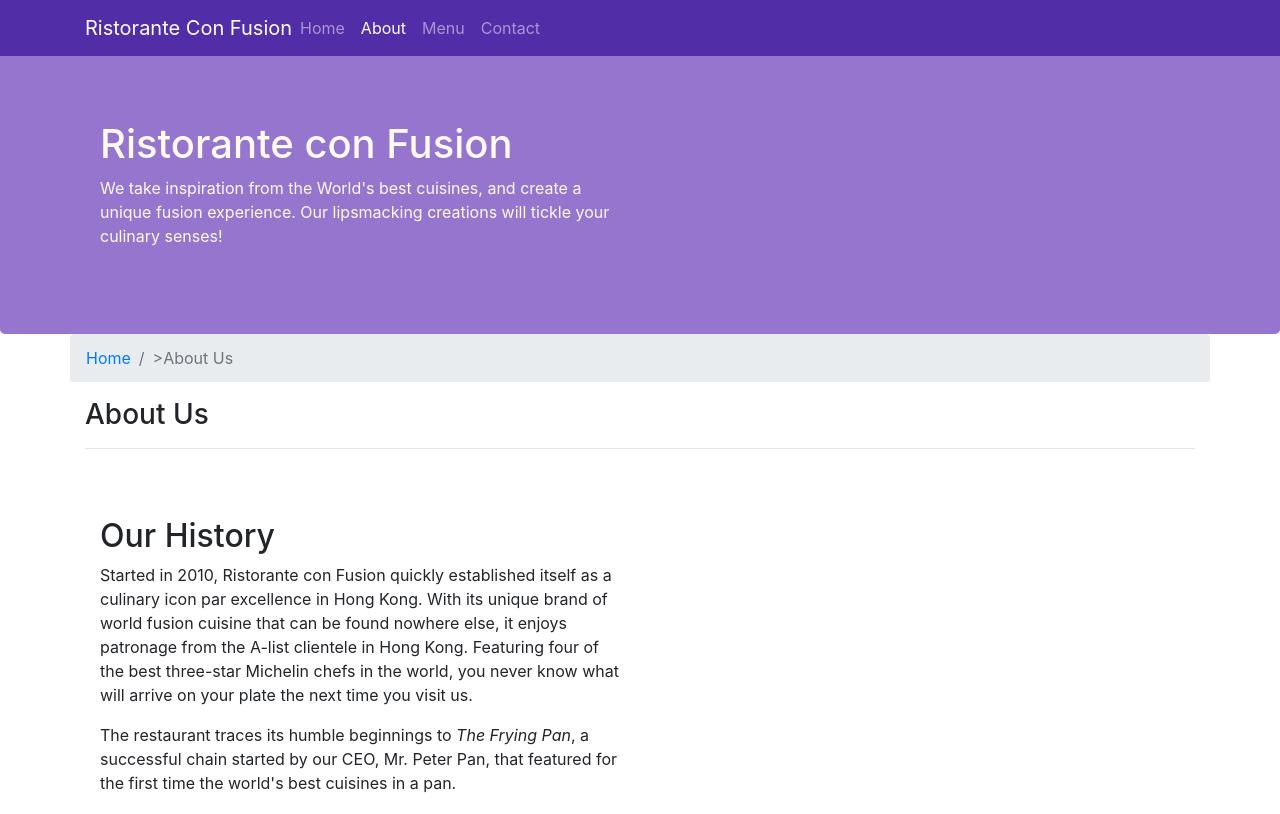
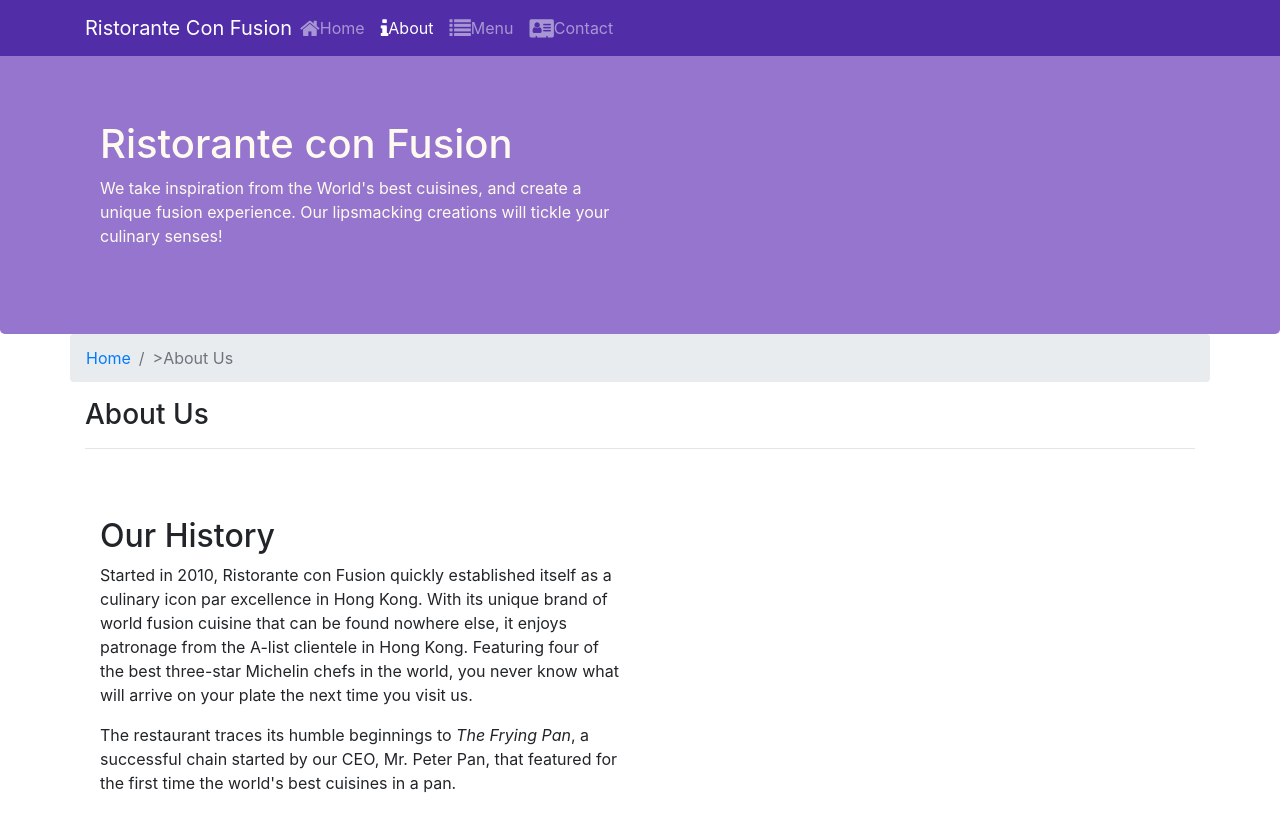
Before and after one commit to atul-dhamija/Restaurant_Website, a website: page aboutus.html in a window 1280 px wide. Shown: the top 814 px of the page. Drawn offline with nearby package versions, Linux system fonts and the light colour scheme.

Commit message:
font awesome

```diff
--- a/aboutus.html
+++ b/aboutus.html
@@ -10,6 +10,8 @@
 
   <!-- Bootstrap CSS -->
   <link rel="stylesheet" href="node_modules/bootstrap/dist/css/bootstrap.min.css">
+  <link rel="stylesheet" href="node_modules/font-awesome/css/font-awesome.min.css">
+  <link rel="stylesheet" href="node_modules/bootstrap-social/bootstrap-social.css">
   <link rel="stylesheet" href="css/styles.css">
 
   <title>Ristorante Con Fusion: About Us</title>
@@ -26,10 +28,10 @@
             <a class="navbar-brand mr-auto" href="#">Ristorante Con Fusion</a>
             <div class="collapse navbar-collapse" id="Navbar">
                 <ul class="navbar-nav mr-auto">
-                    <li class="nav-item"><a class="nav-link" href="./index.html">Home</a></li>
-                    <li class="nav-item active"><a class="nav-link" href="#">About</a></li>
-                    <li class="nav-item"><a class="nav-link" href="#">Menu</a></li>
-                    <li class="nav-item"><a class="nav-link" href="#">Contact</a></li>
+                    <li class="nav-item"><a class="nav-link" href="./index.html"><span class="fa fa-home fa-lg"></span>Home</a></li>
+                    <li class="nav-item active"><a class="nav-link" href="#"><span class="fa fa-info fa-lg"></span>About</a></li>
+                    <li class="nav-item"><a class="nav-link" href="#"><span class="fa fa-list fa-lg"></span>Menu</a></li>
+                    <li class="nav-item"><a class="nav-link" href="#"><span class="fa fa-address-card fa-lg"></span>Contact</a></li>
 
                 </ul>
 
--- a/package.json
+++ b/package.json
@@ -20,6 +20,8 @@
   "homepage": "https://github.com/Atul-Dhamija/Restaurant-Website#readme",
   "dependencies": {
     "bootstrap": "^4.0.0",
+    "bootstrap-social": "^5.1.1",
+    "font-awesome": "^4.7.0",
     "jquery": "^3.3.1",
     "popper.js": "^1.12.9"
   }
```
Also changed, not shown: index.html (+6 -4 lines), 1 other file.
